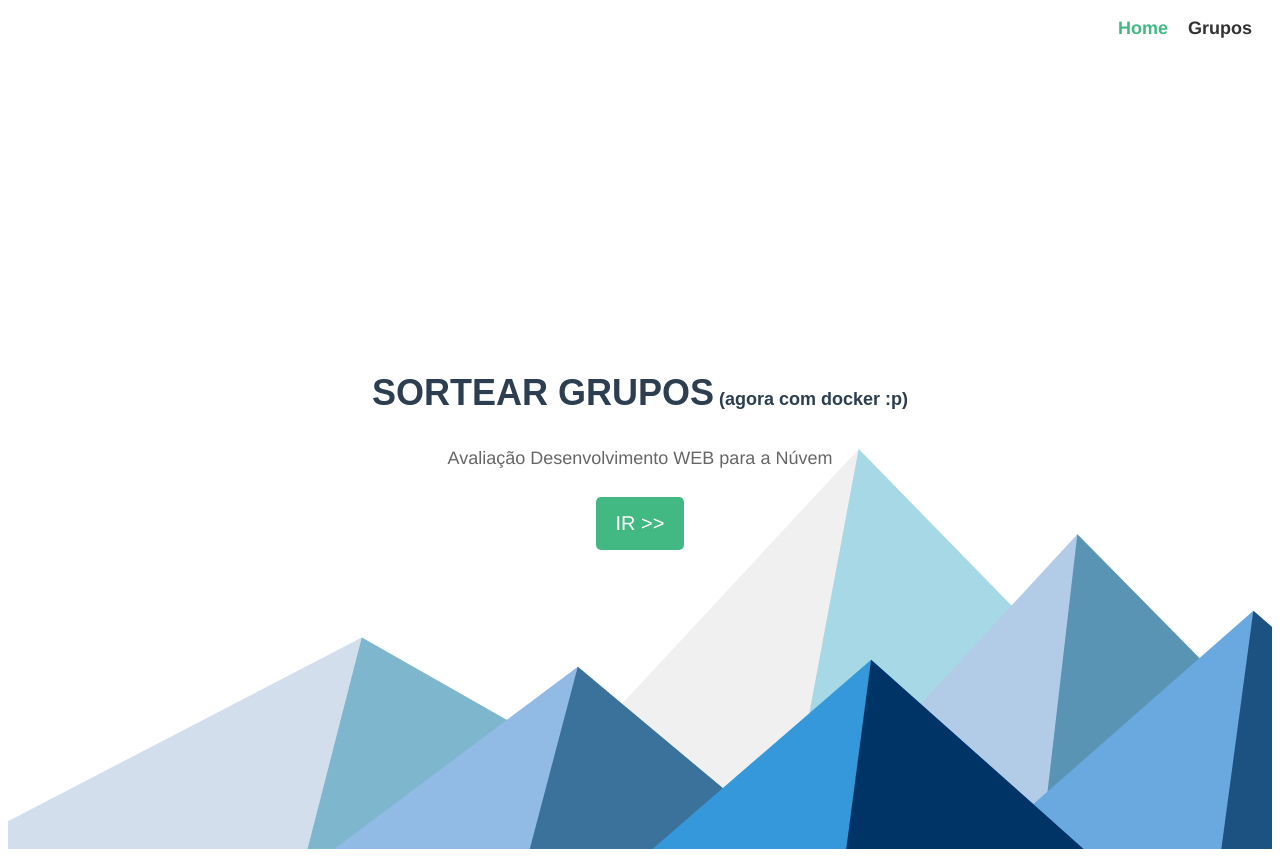
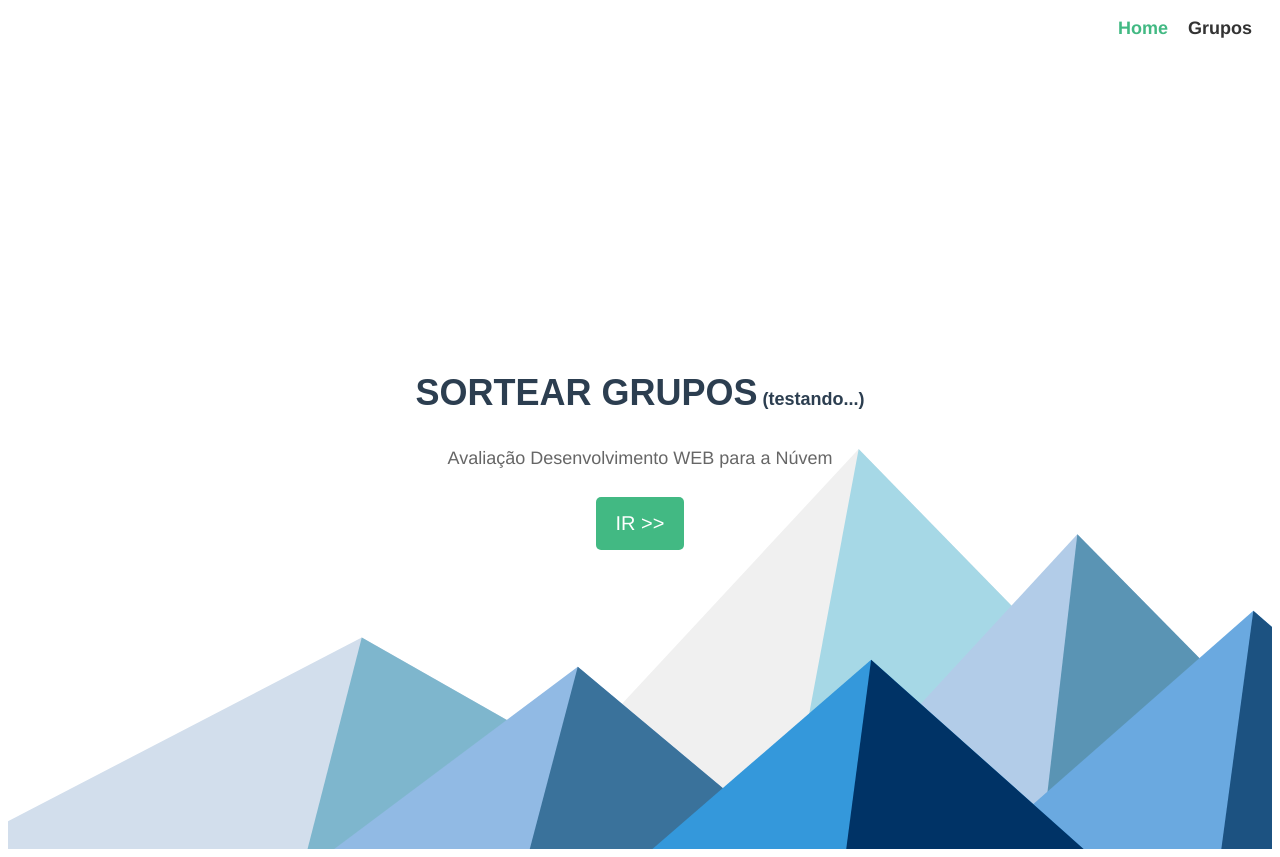
Before and after one commit to lucaslpdacosta/docker-frontend, a Vue app: page / in a window 1280 px wide. Built offline with nearby package versions, Linux system fonts and the light colour scheme.

Commit message:
feat: update HomeView

```diff
--- a/src/views/HomeView.vue
+++ b/src/views/HomeView.vue
@@ -2,7 +2,7 @@
   <div class="home">
     <div class="centered-content">
       <div class="header">
-        <h1 class="centered-title">SORTEAR GRUPOS<span class="sub-text"> (agora com docker :p)</span></h1>
+        <h1 class="centered-title">SORTEAR GRUPOS<span class="sub-text"> (testando...)</span></h1>
       </div>
 
       <p class="description">Avaliação Desenvolvimento WEB para a Núvem</p>
```
